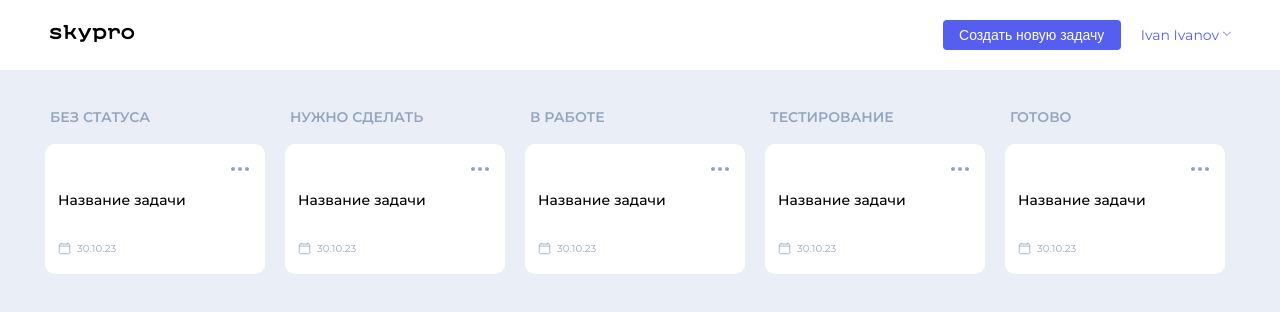
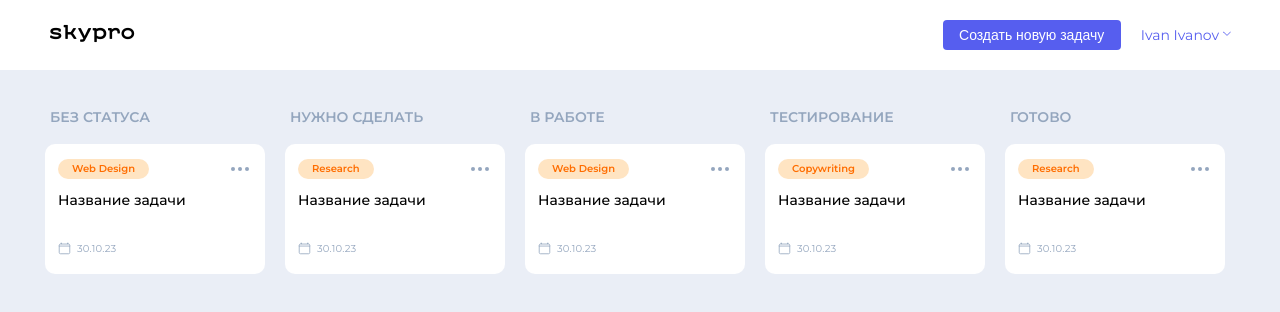
Before and after one commit to kirlchik-tech/skypro-kanban-, a React (Vite) app: page / in a window 1280 px wide. Shown: the top 312 px of the page. Built offline with nearby package versions, Linux system fonts and the light colour scheme.

Commit message:
Добавил цвет в навзание карточек

```diff
--- a/package.json
+++ b/package.json
@@ -11,7 +11,8 @@
   },
   "dependencies": {
     "react": "^19.2.4",
-    "react-dom": "^19.2.4"
+    "react-dom": "^19.2.4",
+    "styled-components": "^6.3.12"
   },
   "devDependencies": {
     "@eslint/js": "^9.39.4",
--- a/src/components/Card/Card.jsx
+++ b/src/components/Card/Card.jsx
@@ -1,12 +1,12 @@
 import React from "react";
 
-const Card = ({ theme, themeColor, title, date }) => {
+const Card = ({ topic, title, date }) => {
   return (
     <div className="cards__item">
       <div className="cards__card card">
         <div className="card__group">
-          <div className={`card__theme _${themeColor}`}>
-            <p className={`_${themeColor}`}>{theme}</p>
+          <div className="card__theme _orange">
+            <p className="_orange">{topic}</p>
           </div>
           <a href="#popBrowse" target="_self">
             <div className="card__btn">
```
Also changed, not shown: 1 other file (tests, documents, lock files or other folders).
